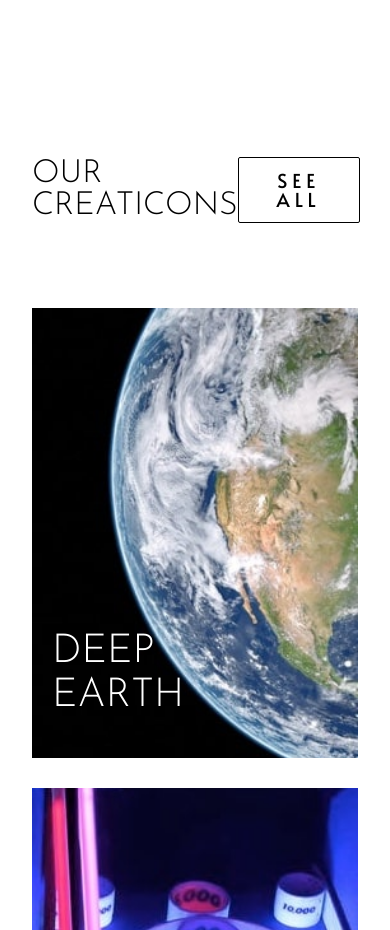
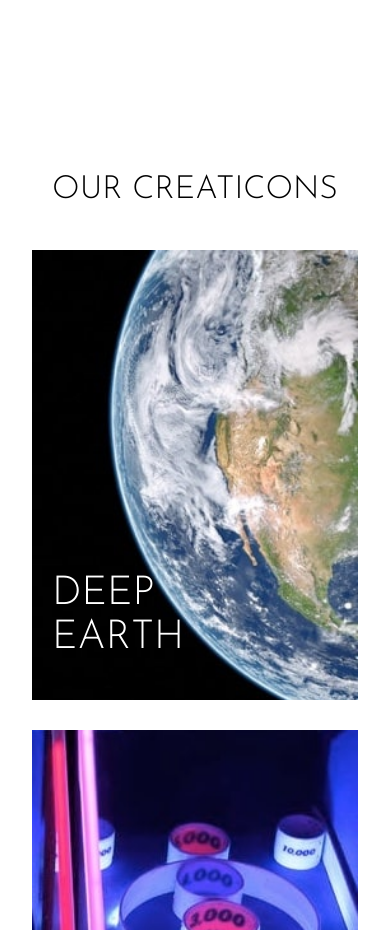
Before and after one commit to michel-amorim/LoopStudio, a plain HTML site: page index.html in a window 390 px wide. Shown: the part 1280-2210 px from the top of the page. Drawn offline with Linux system fonts and the light colour scheme.

Commit message:
feat: creations for mobile

```diff
--- a/index.html
+++ b/index.html
@@ -76,6 +76,8 @@
         <button type="button" class="btn">See All</button>
       </div>
 
+      <nav class="creations-nav">
+        <button class="btn-mobile">See All</button>
         <ul class="content-creations">
           <li class="list-deep list">
             <a href="#"
@@ -108,15 +110,25 @@
             >
           </li>
           <li class="list-pocket list">
-          <a href="#">Pocket <br />boreali</a>
+            <a href="#"
+              >Pocket <br />
+              boreali</a
+            >
           </li>
           <li class="list-curiosity list">
-          <a href="#">The <br />curiosity</a>
+            <a href="#"
+              >The <br />
+              curiosity</a
+            >
           </li>
           <li class="list-make list">
-          <a href="#">Make it <br />fisheye</a>
+            <a href="#"
+              >Make it <br />
+              fisheye</a
+            >
           </li>
         </ul>
+      </nav>
     </section>
   </body>
   <script src="/src/script.js"></script>
--- a/src/css/scss/_3.4-creations.scss
+++ b/src/css/scss/_3.4-creations.scss
@@ -11,6 +11,10 @@
   justify-content: space-between;
   margin-bottom: 58px;
   align-items: center;
+  @include d(m) {
+    justify-content: center;
+    margin-bottom: 0;
+  }
   .btn {
     font-size: 1.2em;
     font-family: $font-alata;
@@ -27,6 +31,39 @@
     &:hover {
       background: $primary-black;
       color: $primary-white;
+    }
+    @include d(m) {
+      display: none;
+    }
+  }
+}
+
+.creations-nav {
+  @include d(m) {
+    display: flex;
+    flex-direction: column-reverse;
+  }
+  .btn-mobile {
+    display: none;
+    @include d(m) {
+      display: flex;
+      align-self: center;
+      font-size: 1em;
+      font-family: $font-alata;
+      font-weight: 300;
+      text-align: center;
+      color: $primary-black;
+      background: transparent;
+      border: 1px solid $primary-black;
+      border-radius: 2px;
+      text-transform: uppercase;
+      padding: 10px 30px;
+      margin-top: 25px;
+      letter-spacing: 5px;
+      &:hover {
+        background: $primary-black;
+        color: $primary-white;
+      }
     }
   }
 }
```
Also changed, not shown: src/css/app.css. Lines whose indentation alone changed are shown as unchanged.
